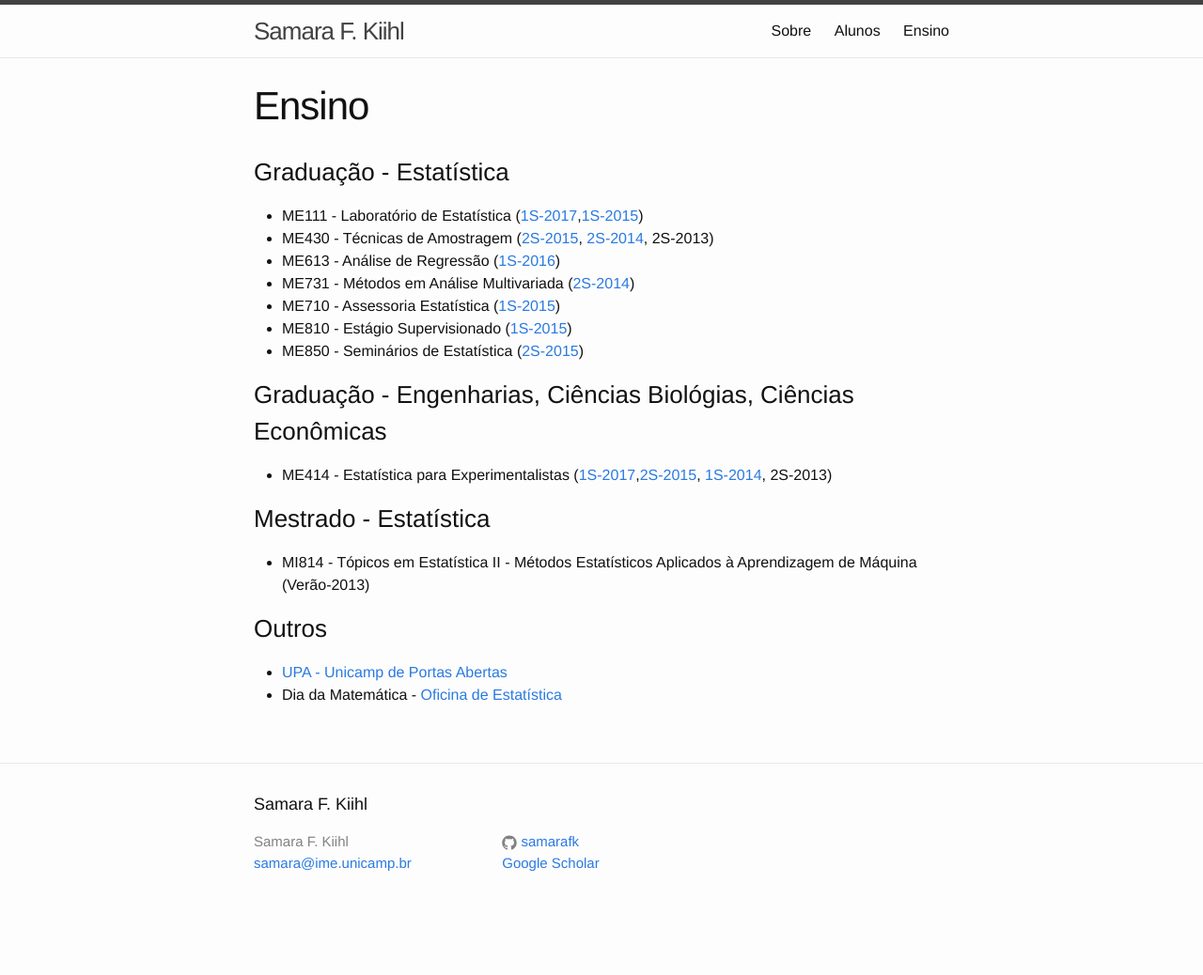
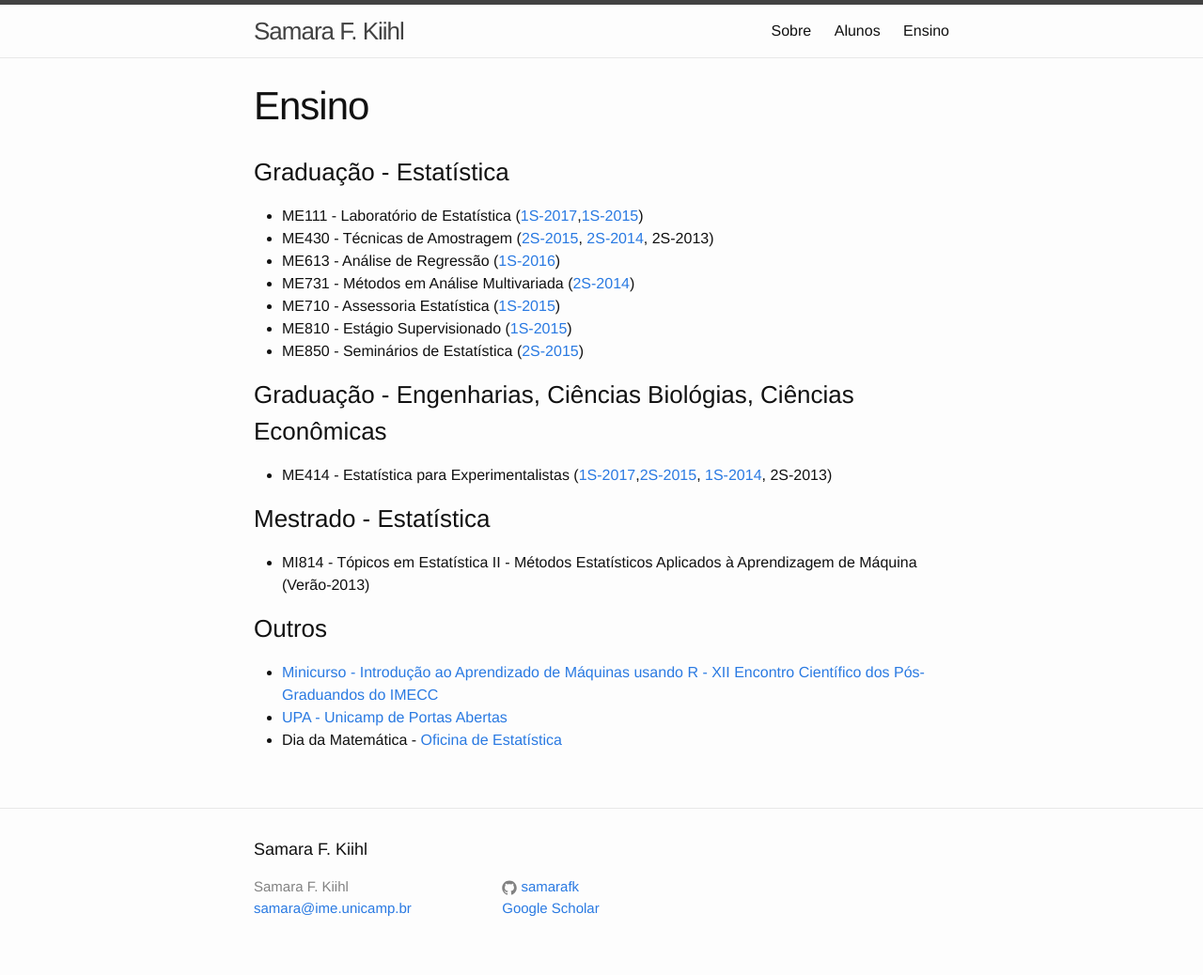
Before and after one commit to samarafk/samarafk.github.io, a Jekyll site: the page built from teaching.md, in a window 1280 px wide. Shown: the whole page at 94% size. Built offline with Jekyll 4.4.1, drawn with Linux system fonts in a browser that asks for light colours; before the commit the page ends 990 px from its top, so only the background shows below that.

Commit message:
minicurso

```diff
--- a/teaching.md
+++ b/teaching.md
@@ -26,5 +26,6 @@ permalink: /teaching/
 
 ### Outros
 
+   + [Minicurso - Introdução ao Aprendizado de Máquinas usando R - XII Encontro Científico dos Pós-Graduandos do IMECC ](https://drive.google.com/open?id=0Bw8jARg9fR8NM0JPeWZUOE81WUE)
    + [UPA - Unicamp de Portas Abertas](http://samarafk.github.io/UPA/)
    + Dia da Matemática - [Oficina de Estatística](https://github.com/samarafk/DiaDaMatematica/raw/master/2017/slides/slides_dia_da_matematica_2017.pdf)
```
